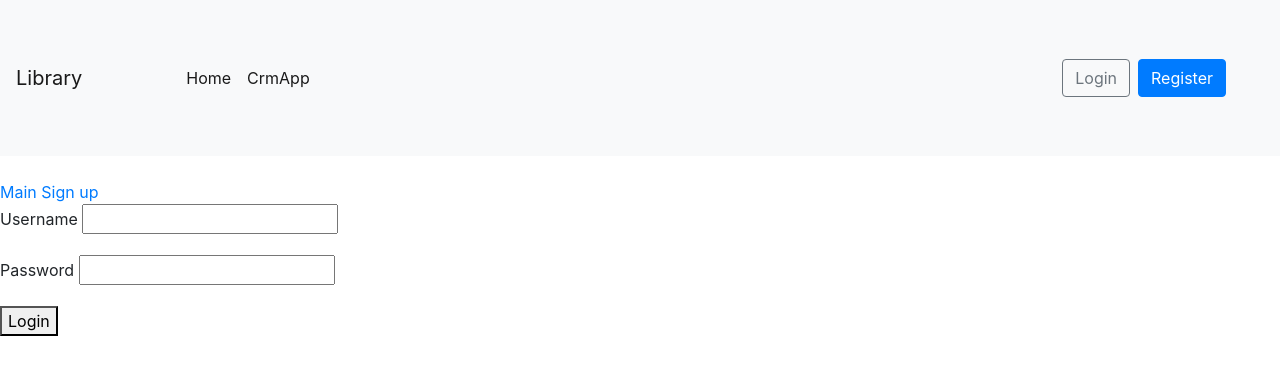
After one commit to bananaderevo/django_books, a Django app: page /login/ in a window 1280 px wide. The commit adds this page. Shown: the top 375 px of the page. Run offline with Django 3.2, Linux system fonts and the light colour scheme; some libraries are stand-ins or nearby versions.

Commit message:
login/sign up were added

```diff
--- a/shop/shop/urls.py
+++ b/shop/shop/urls.py
@@ -19,5 +19,7 @@ from django.urls import include, path
 urlpatterns = [
     path('admin/', admin.site.urls),
     path('', include('shop_app.urls')),
+    path('', include('django.contrib.auth.urls')),
+
 
 ]
--- /dev/null
+++ b/shop/templates/registration/login.html
@@ -0,0 +1,18 @@
+{% extends 'shop/base.html' %}
+{% block content %}
+            <a href="/" class="gradient-button">Main</a>
+            <a href="signup" class="gradient-button-r">Sign up</a>
+
+    <form method="POST">
+        {% csrf_token %}
+        <p>
+            <label>Username</label>
+            <input type="text" name="username">
+        </p>
+        <p>
+            <label>Password</label>
+            <input type="password" name="password">
+        </p>
+        <button type="submit" class="gradient-button-l">Login</button>
+    </form>
+{% endblock %}
--- /dev/null
+++ b/shop/templates/registration/logout.html
@@ -0,0 +1,4 @@
+{% extends 'shop/base.html' %}
+{% block content %}
+<h1>You are logged out. <a href="/">Main?</a> </h1>
+{% endblock %}
--- a/shop/templates/shop/base.html
+++ b/shop/templates/shop/base.html
@@ -17,7 +17,7 @@
     <link rel="stylesheet" type="text/css" href="{% static 'css/style.css' %}">
  <!--Navbar Starts Here-->
     <nav class="navbar navbar-expand-lg navbar-light bg-light mb-4">
-    <a class="navbar-brand" href="#">Navbar</a>
+    <a class="navbar-brand" href="#">Library</a>
     <button class="navbar-toggler" type="button" data-toggle="collapse" data-target="#navbarSupportedContent" aria-controls="navbarSupportedContent" aria-expanded="false" aria-label="Toggle navigation">
         <span class="navbar-toggler-icon"></span>
     </button>
```
Also changed, not shown: shop/templates/registration/signup.html (added, +21 -0 lines).
